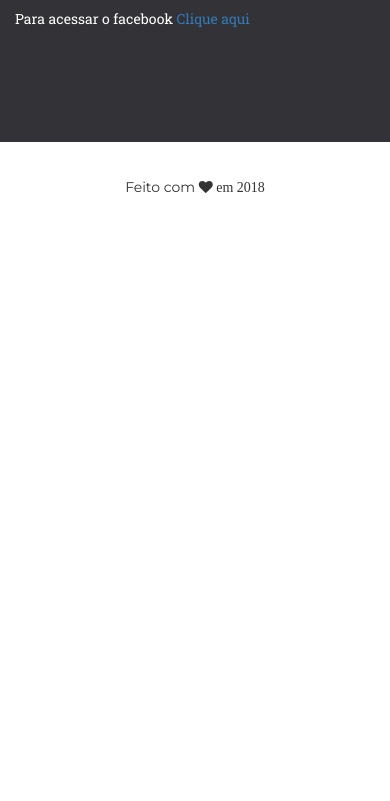
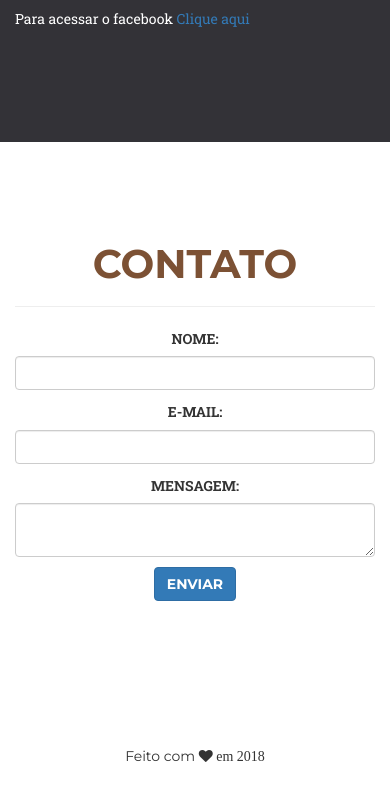
Before and after one commit to vovj11/PaginaPerfil, a plain HTML site: page index.html in a window 390 px wide. Shown: the part 1104-1905 px from the top of the page. Before the commit the page ends 1336 px from the top, so only its background shows below. Drawn offline with nearby package versions, Linux system fonts and the light colour scheme; a web font is replaced by a local one.

Commit message:
atualização de arquivos arquivo.js, index.html e css

```diff
--- a/css/agency.css
+++ b/css/agency.css
@@ -6,6 +6,9 @@
 }
 .fonte-branco{
   color: white;
+}
+.texto-gray{
+  color: #333237;
 }
 .video-responsive iframe{
     left:0;
@@ -75,8 +78,7 @@ h6 {
 }
 .btn-primary {
   color: white;
-  background-color: #fed136;
-  border-color: #fed136;
+
   font-family: "Montserrat", "Helvetica Neue", Helvetica, Arial, sans-serif;
   text-transform: uppercase;
   font-weight: 700;
@@ -87,8 +89,7 @@ h6 {
 .btn-primary.active,
 .open .dropdown-toggle.btn-primary {
   color: white;
-  background-color: #fec503;
-  border-color: #f6bf01;
+
 }
 .btn-primary:active,
 .btn-primary.active,
--- a/index.html
+++ b/index.html
@@ -50,6 +50,10 @@
                         <a class="page-scroll" href="#aluno">Aluno</a>
                     </li>
 
+                    <li>
+                        <a class="page-scroll" href="#contato">CONTATO</a>
+                    </li>
+
                 </ul>
             </div>
 
@@ -72,10 +76,11 @@
 
 
 
-    <section id="Aluno" class="bg-light-yellow">
+    <section id="aluno" class="bg-light-yellow">
         <div class="container">
             <div class="row">
                 <div class="col-lg-12 text-center">
+
                     <h2 class="section-heading fonte-branco">Aluno</h2>
                 </div>
             </div>
@@ -102,7 +107,37 @@
         </div>
     </section>
 
+    <section id="contato">
+      <div class="container">
+        <div class="row">
+          <div class="col-sm-12 text-center" >
+            <h2 class="section-heading texto-branco">CONTATO</h2>
+            <hr class="light">
+          </div>
+          <div class="col-sm-12 text-center">
+            <form>
+              <p>
+                <label for="nomeDigitado">NOME:</label>
+                <input class="form-control" type="text" id="nomeDigitado">
+              </p>
+              <p>
+                <label for="emailDigitado">E-MAIL:</label>
+                <input class="form-control" type="email" id="emailDigitado">
+              </p>
+              <p>
+                <label for="mensagemDigitada">MENSAGEM:</label>
+                <textarea class="form-control" id="mensagemDigitada"></textarea>
+              </p>
+              <p>
+                <input class="btn btn-primary" onclick="enviar()" type="submit" value="Enviar">
+              </p>
+            </form>
+          </div>
+        </div>
 
+      </div>
+
+    </section>
 
     <footer>
         <div class="container">
@@ -112,6 +147,9 @@
         </div>
     </footer>
 
+    <script src="js/arquivo.js">
+
+    </script>
     <!-- jQuery -->
     <script src="vendor/jquery/jquery.min.js"></script>
 
--- /dev/null
+++ b/js/arquivo.js
@@ -0,0 +1,13 @@
+function enviar(){
+
+  var nome = document.getElementById('nomeDigitado');
+
+  if(nome.value!=""){
+    alert("Olá "+nome.value+", no momento não é possível enviar esta mensagem!");
+  }
+  else {
+    alert("No momento não é possível enviar esta mensagem!");
+  }
+
+
+}
```
